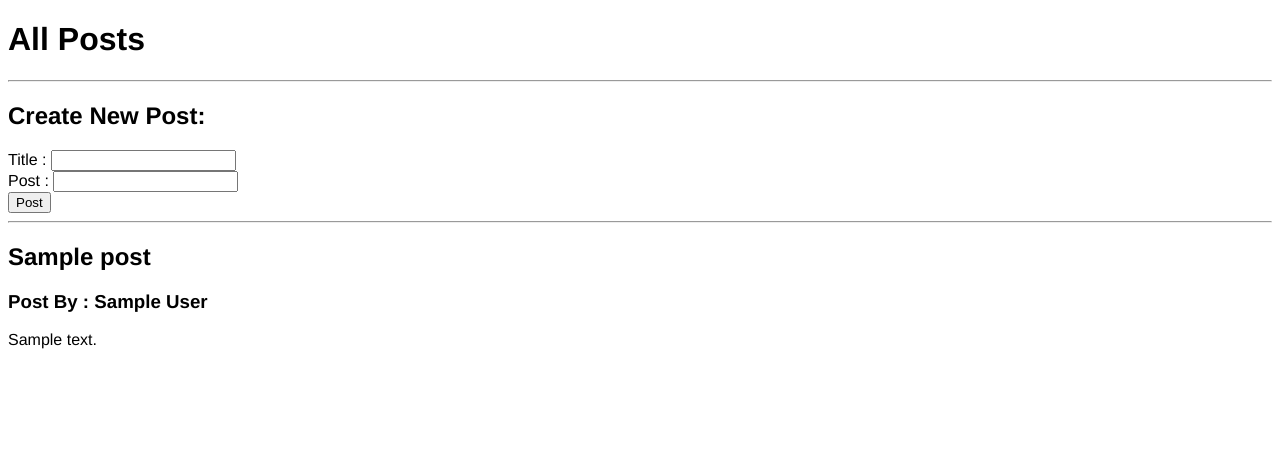
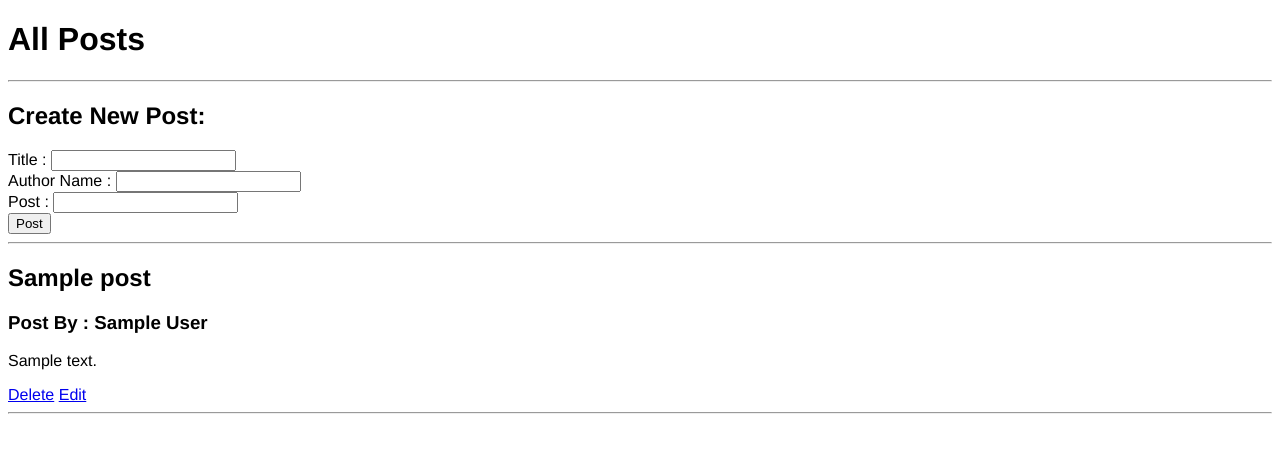
Before and after one commit to ArsalanSahab/Python_Flask_BlogSite, a Flask app: page /posts in a window 1280 px wide. Shown: the top 453 px of the page. Run offline with Flask 2, Linux system fonts and the light colour scheme; tables that the repository leaves empty hold one stand-in row (values such as "Sample post").

Commit message:
Added Delete Post Functionality

```diff
--- a/app.py
+++ b/app.py
@@ -37,11 +37,6 @@ app.config['SQLALCHEMY_DATABASE_URI'] = 'sqlite:///blog.db' # /// : Relative Pat
 db = SQLAlchemy(app)
 
 
-
-
-all_posts = [{},{},{}]
-
-
 # DATABASE DESIGNING
 
 # Each Table is a Class Instance in the DATABASE
@@ -77,12 +72,14 @@ def posts():
 
         post_title = request.form['title']
         post_content = request.form['content']
+        post_author = request.form['author']
         # Create new BlogPost instance
-        new_post = BlogPost(title=post_title, content=post_content, author='Arsalan')
+        new_post = BlogPost(title=post_title, content=post_content, author=post_author)
         # Add to current Session
         db.session.add(new_post)
         # Commit to DATABASE
         db.session.commit()
+
         return redirect('/posts')
 
     else :
@@ -91,6 +88,16 @@ def posts():
         return render_template('posts.html', posts=all_posts)
 
 
+@app.route('/posts/delete/<int:id>')
+def delete_post(id):
+
+    # Get the Post to delete from Datbase
+    post_to_delete = BlogPost.query.get_or_404(id)
+    # Delete and commit
+    db.session.delete(post_to_delete)
+    db.session.commit()
+
+    return redirect('/posts')
 
 
 '''
--- a/templates/posts.html
+++ b/templates/posts.html
@@ -22,6 +22,8 @@
     <form action='/posts' method='POST'>
     Title : <input type='text' name='title' id='title'>
     <br>
+    Author Name : <input type='text' name='author' id='author'>
+    <br>
     Post : <input type='text' name='content' id='content'>
     <br>
     <input type='submit' value='Post'>
@@ -45,6 +47,9 @@
         {% endif %}
 
         <p>{{post.content}}</p>
+        <a href='/posts/delete/{{post.id}}'>Delete</a>
+        <a href='/posts/edit/{{post.id}}'>Edit</a>
+        <hr>
 
 
     {% endfor %}
```
